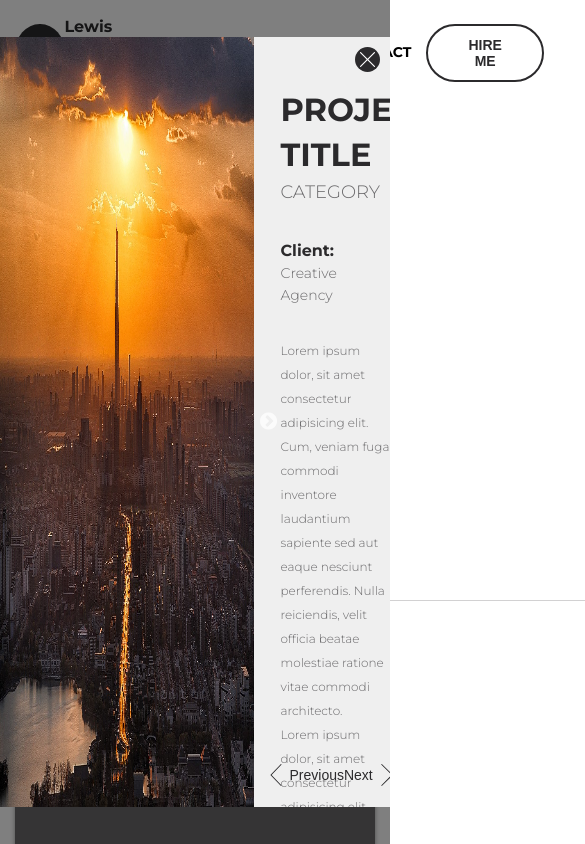
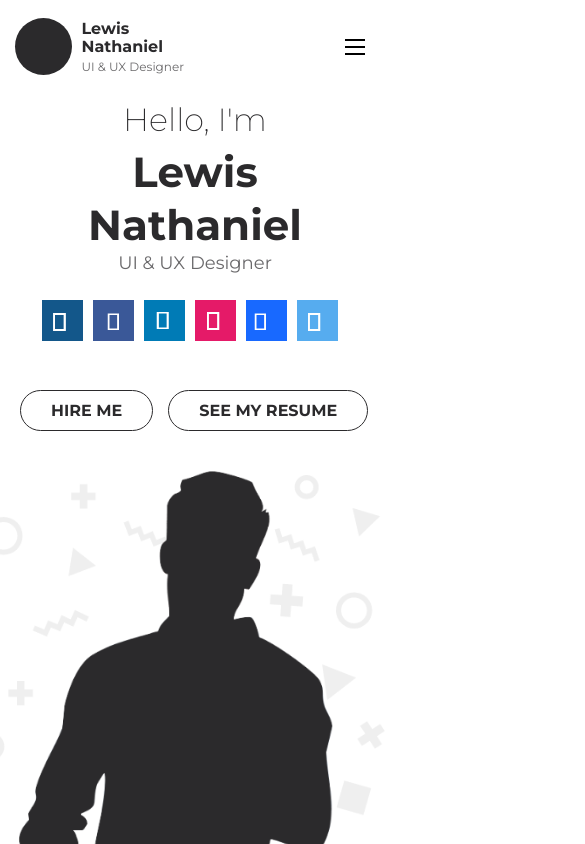
Before and after one commit to Babiy7/designer-app, a React app: page / in a window 390 px wide. Shown: the top 844 px of the page, 585 px wide, since content can reach past the window. Built offline with nearby package versions, Linux system fonts and the light colour scheme.

Commit message:
Made Header responsive.

```diff
--- a/src/components/Sections/Header/Header.js
+++ b/src/components/Sections/Header/Header.js
@@ -33,6 +33,12 @@ const Header = props => {
                 Hire me
               </Button>
             </nav>
+
+            <div className={classes.Burger}>
+              {[1, 2, 3].map(_ => (
+                <div className={classes.Line} />
+              ))}
+            </div>
           </div>
         </div>
       </header>
--- a/src/components/Sections/Header/Header.module.scss
+++ b/src/components/Sections/Header/Header.module.scss
@@ -43,6 +43,41 @@
 
         display: flex;
         align-items: center;
+
+        @media ($tablet-small) {
+          display: none;
+        }
+      }
+
+      .Burger {
+        width: 40px;
+        height: 40px;
+
+        display: none;
+        flex-direction: column;
+        justify-content: space-between;
+        padding: 12px 10px;
+        border-radius: 50%;
+
+        transition: all 0.2s linear;
+
+        &:hover {
+          background: rgba($black, 0.2);
+
+          .Line {
+            background: rgba(#000000, 0.6);
+          }
+        }
+
+        .Line {
+          height: 2px;
+
+          background: black;
+        }
+
+        @media ($tablet-small) {
+          display: flex;
+        }
       }
     }
   }
--- a/src/components/Sections/Intro/Intro.module.scss
+++ b/src/components/Sections/Intro/Intro.module.scss
@@ -3,7 +3,7 @@
 
 .Intro {
   .Container {
-    width: 1200px;
+    width: 100%;
     max-width: 1200px;
     height: 496px;
 
@@ -11,14 +11,43 @@
 
     display: flex;
     margin: 0 auto;
+    padding: 0 20px;
     border-bottom: 1px solid rgba($gray, 0.3);
 
     background: url("../../../assets/images/symbols.png") right bottom no-repeat;
+
+    @media ($tablet) {
+      height: 450px;
+
+      background-size: 455px auto;
+    }
+
+    @media ($mobile-large) {
+      height: 800px;
+
+      flex-direction: column;
+    }
+
+    @media ($mobile) {
+      width: 100%;
+      height: 800px;
+
+      flex-direction: column;
+      padding: 0;
+    }
 
     .Content {
       width: 50%;
 
       margin-top: 103px;
+
+      @media ($mobile-large) {
+        width: 100%;
+
+        margin-top: 0;
+
+        text-align: center;
+      }
 
       .Subtitle {
         color: $black;
@@ -47,6 +76,12 @@
     .Photo {
       position: absolute;
       right: 0;
+
+      @media ($tablet) {
+        width: 400px;
+
+        bottom: 0;
+      }
     }
   }
 }
--- a/src/containers/App.js
+++ b/src/containers/App.js
@@ -26,7 +26,7 @@ function App() {
       <Footer />
 
       <ModalResume show={false} />
-      <ModalProject show={true} />
+      <ModalProject show={false} />
       <ModalCall show={false} />
     </div>
   );
--- a/src/vars.scss
+++ b/src/vars.scss
@@ -4,3 +4,8 @@ $gray-light: #8d8d8e;
 $white: #efefef;
 $review-bg: #332f30;
 $input-focus-color: #00d3c8;
+
+$tablet: "max-width: 991px";
+$tablet-small: "max-width: 767px";
+$mobile-large: "max-width: 415px";
+$mobile: "max-width: 361px";
```
